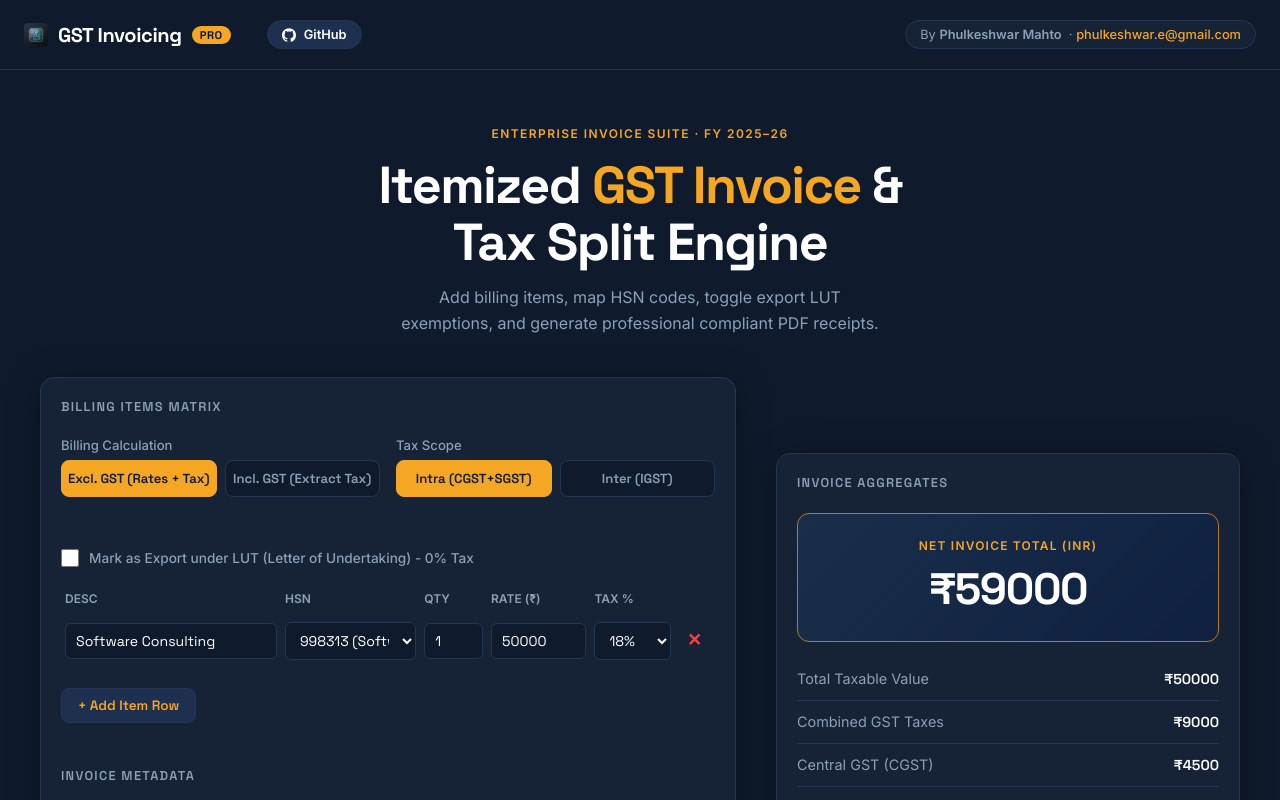
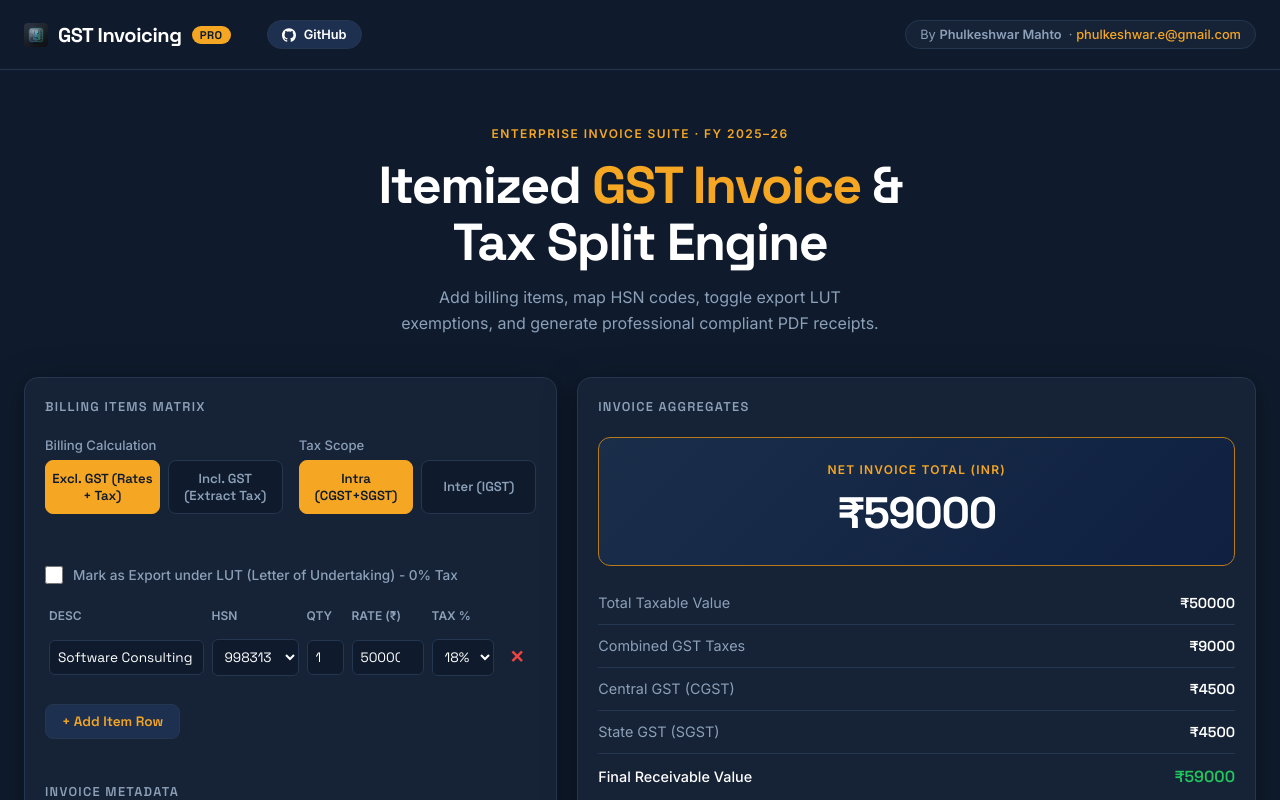
Before and after one commit to phulkeshwar/GSTcalculator, a React (Vite) app: page / in a window 1280 px wide. Shown: the top 800 px of the page. Built offline with nearby package versions, Linux system fonts and the light colour scheme.

Commit message:
fix: reduce Billing Items Matrix width and center page alignment

```diff
--- a/src/App.tsx
+++ b/src/App.tsx
@@ -366,6 +366,7 @@ export default function App() {
     <>
       {/* HEADER */}
       <header>
+        <div className="header-container">
           <div className="logo">
             <img src="/favicon-96x96.png" alt="Logo" style={{ width: '24px', height: '24px', borderRadius: '4px' }} />
             <span>GST Invoicing</span>
@@ -382,6 +383,7 @@ export default function App() {
             By <strong>Phulkeshwar Mahto</strong> &nbsp;·&nbsp;
             <a href="mailto:phulkeshwar.e@gmail.com">phulkeshwar.e@gmail.com</a>
           </div>
+        </div>
       </header>
 
       {/* HERO */}
@@ -395,7 +397,7 @@ export default function App() {
 
       {/* MAIN CONTAINER */}
       <main className="main">
-        <div className="calculator-grid" style={{ gridTemplateColumns: '1.2fr 0.8fr' }}>
+        <div className="calculator-grid">
 
           {/* LEFT: ITEM DIALOG */}
           <div className="card">
@@ -464,15 +466,15 @@ export default function App() {
 
             {/* Itemized Grid Table */}
             <div style={{ overflowX: 'auto', width: '100%' }}>
-              <table className="item-table" style={{ minWidth: '650px' }}>
+              <table className="item-table">
                 <thead>
                   <tr>
-                    <th style={{ minWidth: '220px' }}>Desc</th>
-                    <th style={{ width: '150px' }}>HSN</th>
-                    <th style={{ width: '70px' }}>Qty</th>
-                    <th style={{ width: '110px' }}>Rate (₹)</th>
-                    <th style={{ width: '90px' }}>Tax %</th>
-                    <th style={{ width: '40px' }}></th>
+                    <th style={{ minWidth: '130px' }}>Desc</th>
+                    <th style={{ width: '95px' }}>HSN</th>
+                    <th style={{ width: '45px' }}>Qty</th>
+                    <th style={{ width: '80px' }}>Rate (₹)</th>
+                    <th style={{ width: '70px' }}>Tax %</th>
+                    <th style={{ width: '30px' }}></th>
                   </tr>
                 </thead>
                 <tbody>
--- a/src/index.css
+++ b/src/index.css
@@ -40,8 +40,15 @@ body {
 
 /* ── HEADER ── */
 header {
+  border-bottom: 1px solid var(--border);
+  width: 100%;
+}
+
+.header-container {
+  max-width: 1280px;
+  width: 100%;
+  margin: 0 auto;
   padding: 20px 24px;
-  border-bottom: 1px solid var(--border);
   display: flex;
   align-items: center;
   justify-content: space-between;
@@ -92,6 +99,9 @@ header {
 .hero {
   text-align: center;
   padding: 56px 24px 40px;
+  max-width: 1280px;
+  width: 100%;
+  margin: 0 auto;
 }
 
 .hero-eyebrow {
@@ -129,19 +139,18 @@ header {
   flex: 1;
   max-width: 1280px;
   width: 100%;
-  align-items: center;
   margin: 0 auto;
-  padding: 0 40px 60px;
+  padding: 0 24px 60px;
 }
 
 .calculator-grid {
   display: grid;
-  grid-template-columns: repeat(2, minmax(0, 1fr));
-  gap: 40px;
-  align-items: center;
+  grid-template-columns: 0.88fr 1.12fr;
+  gap: 20px;
+  align-items: start;
 }
 
-@media (max-width: 680px) {
+@media (max-width: 900px) {
   .calculator-grid {
     grid-template-columns: 1fr;
   }
@@ -716,9 +725,9 @@ footer {
   border: 1.5px solid var(--border) !important;
   border-radius: 6px !important;
   color: var(--text) !important;
-  padding: 8px 10px !important;
+  padding: 8px 8px !important;
   font-family: 'Space Grotesk', sans-serif !important;
-  font-size: 0.88rem !important;
+  font-size: 0.85rem !important;
   width: 100%;
   outline: none;
 }
```
Lines whose indentation alone changed are shown as unchanged.
